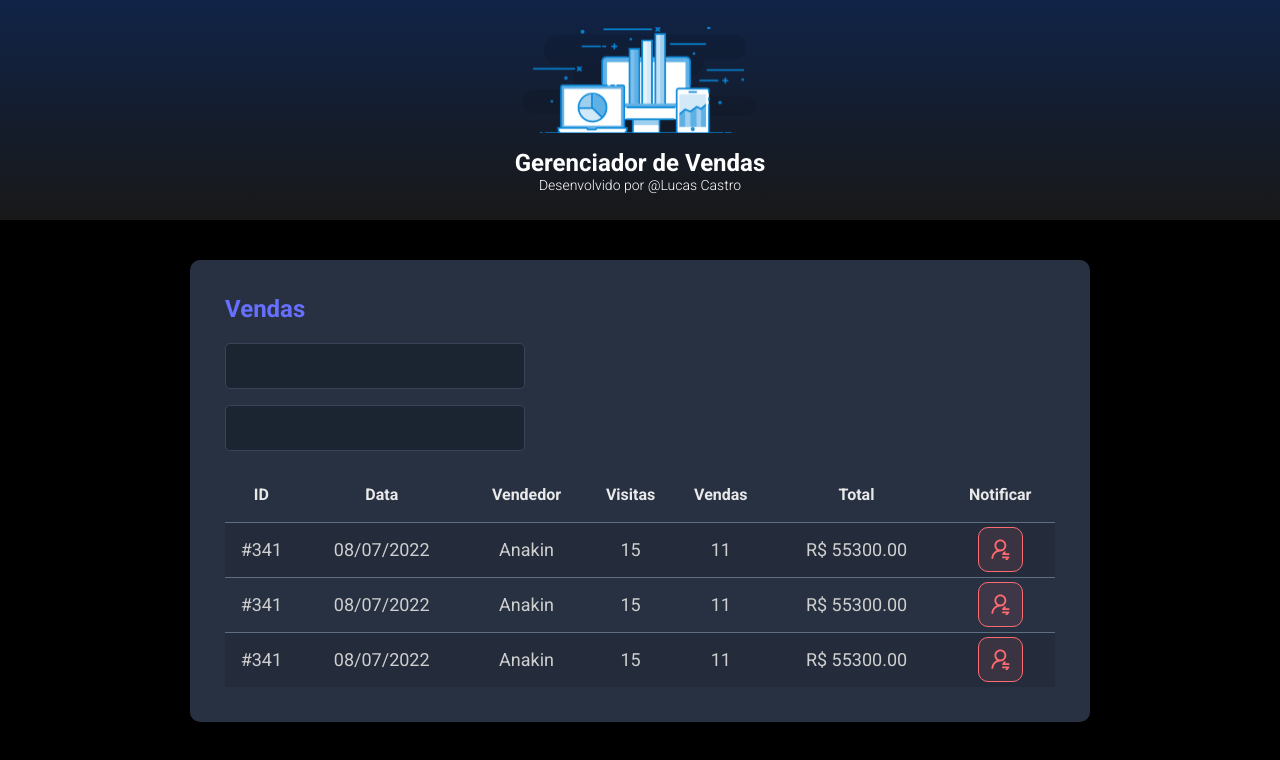
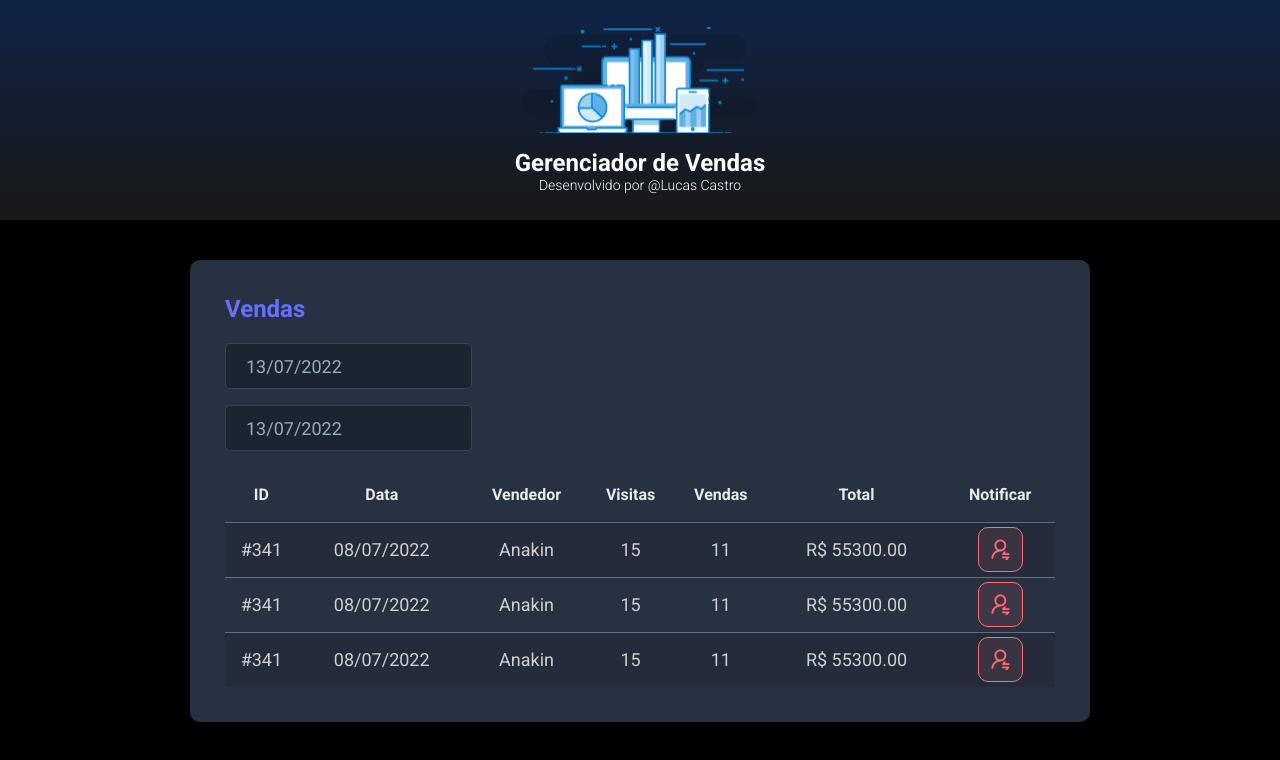
Before and after one commit to lucascastro-dev/gerenciamentoDeVendas, a React (Vite) app in the folder frontend/: page / in a window 1280 px wide. Shown: the top 760 px of the page. Built offline with nearby package versions, Linux system fonts and the light colour scheme.

Commit message:
Adicionando o datepicker para gerenciar as datas

```diff
--- a/frontend/package.json
+++ b/frontend/package.json
@@ -8,7 +8,9 @@
     "preview": "vite preview"
   },
   "dependencies": {
+    "@types/react-datepicker": "4.4.2",
     "react": "^18.0.0",
+    "react-datepicker": "4.8.0",
     "react-dom": "^18.0.0"
   },
   "devDependencies": {
--- a/frontend/src/componentes/CartaoDeVendas/index.tsx
+++ b/frontend/src/componentes/CartaoDeVendas/index.tsx
@@ -1,3 +1,5 @@
+import DatePicker from "react-datepicker"
+import "react-datepicker/dist/react-datepicker.css"
 import BotaoNotificacao from '../BotaoNotificacao'
 import './style.css'
 
@@ -7,10 +9,20 @@
 			<h2 className="dsmeta-sales-title">Vendas</h2>
 			<div>
 				<div className="dsmeta-form-control-container">
-					<input className="dsmeta-form-control" type="text" />
+					<DatePicker
+						selected={new Date()}
+						onChange={(date: Date) => { }}
+						className="dsmeta-form-control"
+						dateFormat="dd/MM/yyyy"
+					/>
 				</div>
 				<div className="dsmeta-form-control-container">
-					<input className="dsmeta-form-control" type="text" />
+					<DatePicker
+						selected={new Date()}
+						onChange={(date: Date) => { }}
+						className="dsmeta-form-control"
+						dateFormat="dd/MM/yyyy"
+					/>
 				</div>
 			</div>
 
@@ -37,7 +49,7 @@
 							<td>R$ 55300.00</td>
 							<td>
 								<div className="dsmeta-red-btn-container">
-										<BotaoNotificacao />
+									<BotaoNotificacao />
 								</div>
 							</td>
 						</tr>
@@ -50,7 +62,7 @@
 							<td>R$ 55300.00</td>
 							<td>
 								<div className="dsmeta-red-btn-container">
-										<BotaoNotificacao />
+									<BotaoNotificacao />
 								</div>
 							</td>
 						</tr>
@@ -63,7 +75,7 @@
 							<td>R$ 55300.00</td>
 							<td>
 								<div className="dsmeta-red-btn-container">
-										<BotaoNotificacao />
+									<BotaoNotificacao />
 								</div>
 							</td>
 						</tr>
```
Also changed, not shown: 1 other file (tests, documents, lock files or other folders).
